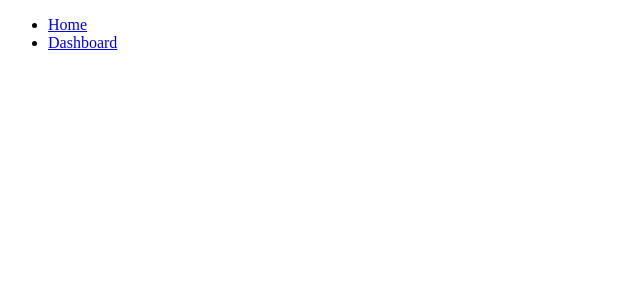
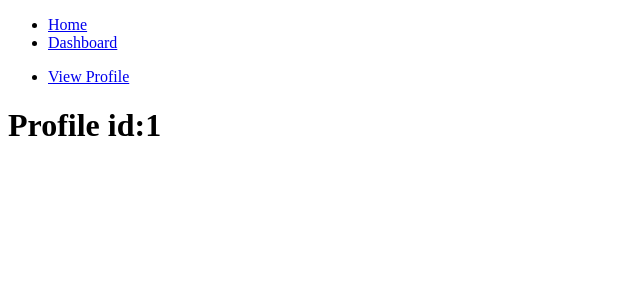
Before and after one commit to CHANDAN-su/reactApplication, a React (Vite) app: page /user/1 in a window 1280 px wide. Before the commit this address had no page. Shown: the top 300 px of the page, without its empty margins (0-640 px from the left). Built offline with nearby package versions, Linux system fonts and the light colour scheme.

Commit message:
Dynamic links

```diff
--- /dev/null
+++ b/Component/RecatRouterDom/Outlet/Component/User.jsx
@@ -0,0 +1,25 @@
+import React from 'react'
+import { Link, useParams } from "react-router-dom";
+
+const UserProfile = () => {
+    const {id} = useParams();
+    return <h1>Profile id:{id}</h1>
+}
+
+function User() {
+    const {id} = useParams();
+  return (
+    <>
+        <nav>
+            <ul>
+                <li>
+                    <Link to={`/user/${id}`}>View Profile</Link>
+                </li>
+            </ul>
+        </nav>
+        <UserProfile />
+    </>
+  )
+}
+
+export default User
--- a/Component/RecatRouterDom/Outlet/Outlet.jsx
+++ b/Component/RecatRouterDom/Outlet/Outlet.jsx
@@ -4,6 +4,7 @@ import Home from "../Outlet/Component/Home";
 import Dashboard from "../Outlet/Component/Dashboard";
 import Profile from "../Outlet/Component/Profile";
 import Settings from "../Outlet/Component/Settings";
+import User from "../Outlet/Component/User";
 
 function Outlet() {
   return (
@@ -27,6 +28,7 @@ function Outlet() {
             <Route path="settings" element={<Settings/>} />
             <Route />
          </Route>
+         <Route path="/user/:id" element={<User/>} />
       </Routes>
     </>
   );
```
